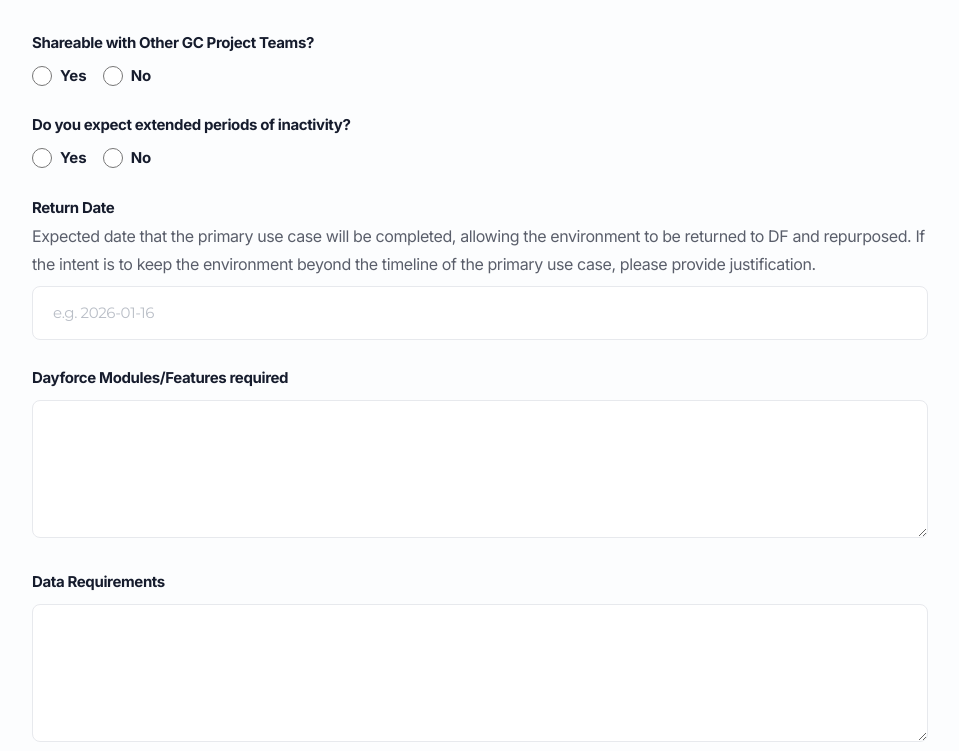
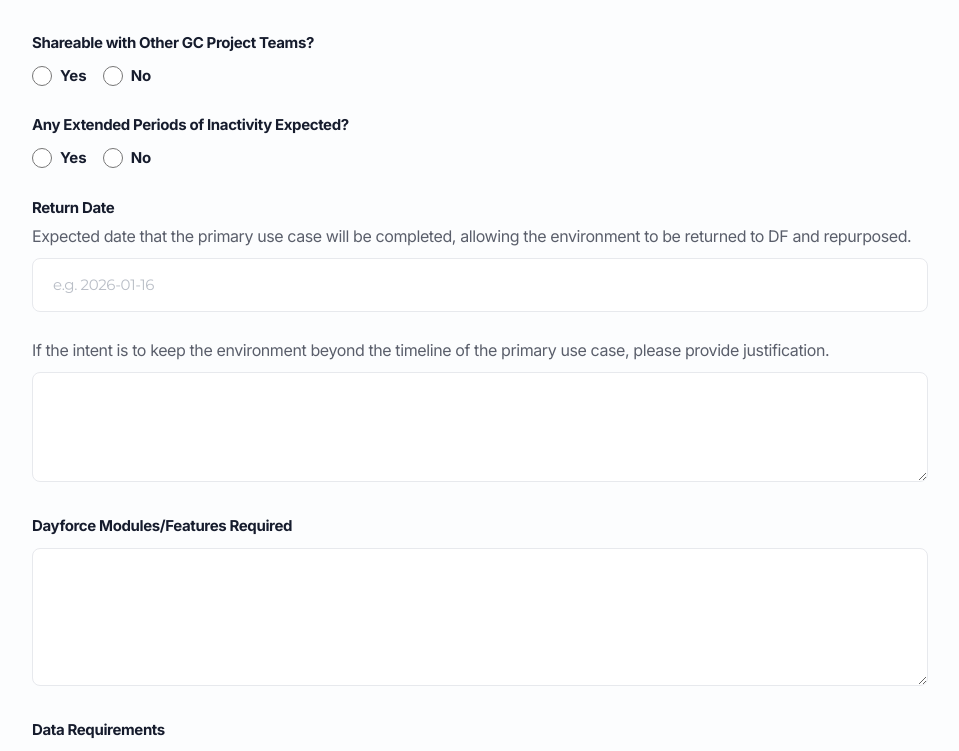
Before and after one commit to r-chel-i/ado-query-creator, a React (Vite) app: page /ado-query-creator/environment-request in a window 1280 px wide. Shown: the part 1389-2140 px from the top of the page, without its empty margins (160-1119 px from the left). Built offline with nearby package versions, Linux system fonts and the light colour scheme.

Commit message:
Add return date justification field

```diff
--- a/client/pages/EnvironmentRequest.tsx
+++ b/client/pages/EnvironmentRequest.tsx
@@ -29,6 +29,7 @@ export default function EnvironmentRequest() {
   const [shareableJustification, setShareableJustification] = useState("");
   const [inactivityAnswer, setInactivityAnswer] = useState("");
   const [inactivityDetails, setInactivityDetails] = useState("");
+  const [returnDateJustification, setReturnDateJustification] = useState("");
 
   const [loading, setLoading] = useState(false);
   const [message, setMessage] = useState("");
@@ -355,7 +356,7 @@ export default function EnvironmentRequest() {
             {/* Inactivity Input */}
             <div className="space-y-2">
               <label className="text-ado-text font-inter text-15 font-bold leading-7 tracking-tight">
-                Do you expect extended periods of inactivity?
+                Any Extended Periods of Inactivity Expected?
               </label>
 
               <div className="flex gap-4">
@@ -411,7 +412,7 @@ export default function EnvironmentRequest() {
               </label>
               <br></br>
               <label className="text-ado-text font-inter text-12 leading-7 tracking-tight opacity-70">
-                Expected date that the primary use case will be completed, allowing the environment to be returned to DF and repurposed. If the intent is to keep the environment beyond the timeline of the primary use case, please provide justification.
+                Expected date that the primary use case will be completed, allowing the environment to be returned to DF and repurposed.
               </label>
               <input
                 type="text"
@@ -422,10 +423,22 @@ export default function EnvironmentRequest() {
               />
             </div>
 
+            <div className="space-y-2 mt-3">
+              <label className="text-ado-text font-inter text-12 leading-7 tracking-tight opacity-70">
+                If the intent is to keep the environment beyond the timeline of the primary use case, please provide justification.
+              </label>
+              <textarea
+                value={returnDateJustification}
+                onChange={(e) => setReturnDateJustification(e.target.value)}
+                rows={3}
+                className="w-full px-5 py-3 bg-white border border-ado-border rounded-lg text-ado-text font-montserrat text-15 leading-7 tracking-tight placeholder:opacity-70 focus:outline-none focus:ring-2 focus:ring-ado-primary focus:border-ado-primary resize-vertical"
+              />
+            </div>
+
             {/*	Dayforce Modules/Features required Input */}
             <div className="space-y-2">
               <label className="text-ado-text font-inter text-15 font-bold leading-7 tracking-tight">
-                Dayforce Modules/Features required
+                Dayforce Modules/Features Required
               </label>
               <textarea
                 value={dayforceModulesFeatures}
@@ -495,7 +508,8 @@ export default function EnvironmentRequest() {
               <label className="text-ado-text font-inter text-15 font-bold leading-7 tracking-tight">
                 Business Sponsor (DG) Informed Confirmation
               </label>
-              <label className="text-ado-text font-inter text-12 font-bold leading-7 tracking-tight">
+              <br></br>
+              <label className="text-ado-text font-inter text-12 leading-7 tracking-tight opacity-70">
                 Important in case a CR is required.
               </label>
               <input
```
